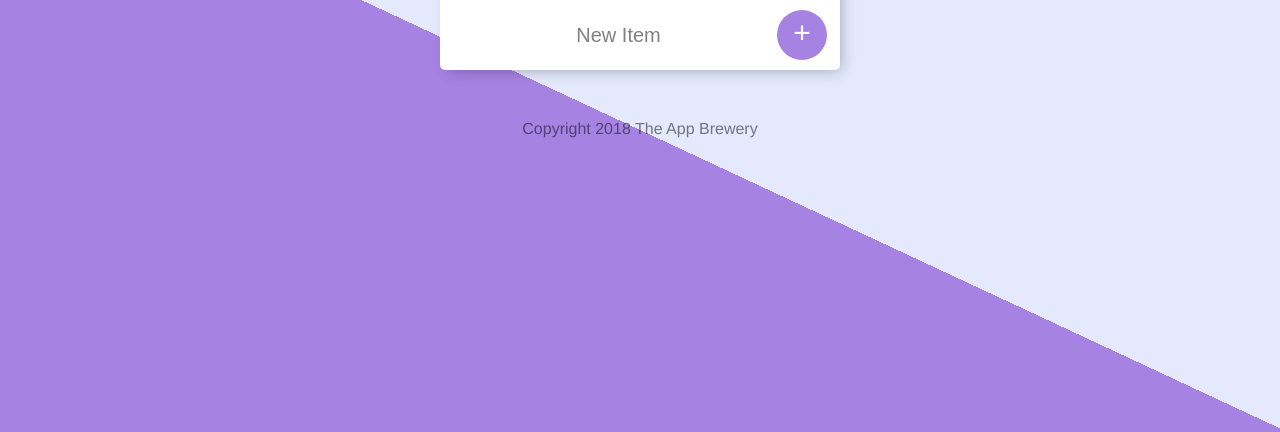
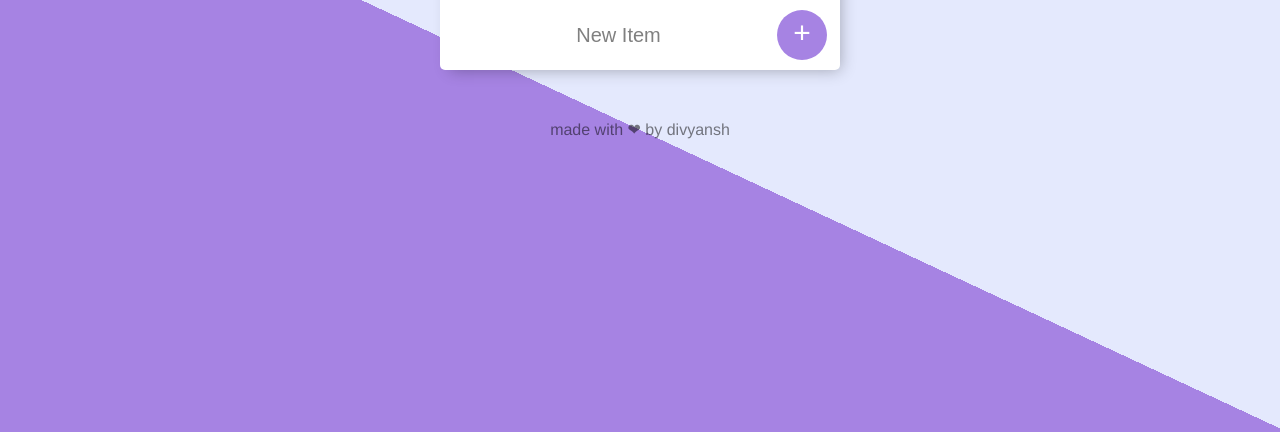
Before and after one commit to Divyanshsaxena2711/to-do-list, a Node server app: page / in a window 1280 px wide. Shown: the part 370-802 px from the top of the page. Run offline with Node 20, Linux system fonts and the light colour scheme; data comes from the database, SQL or seed files in the repository; data that the repository does not hold is empty; some libraries are stand-ins or nearby versions.

Commit message:
add gitignore and name

```diff
--- a/views/footer.ejs
+++ b/views/footer.ejs
@@ -3,7 +3,7 @@
 </body>
 
 <footer>
-  Copyright 2018 The App Brewery
+ made with ❤ by divyansh
 </footer>
 
 </html>
```
